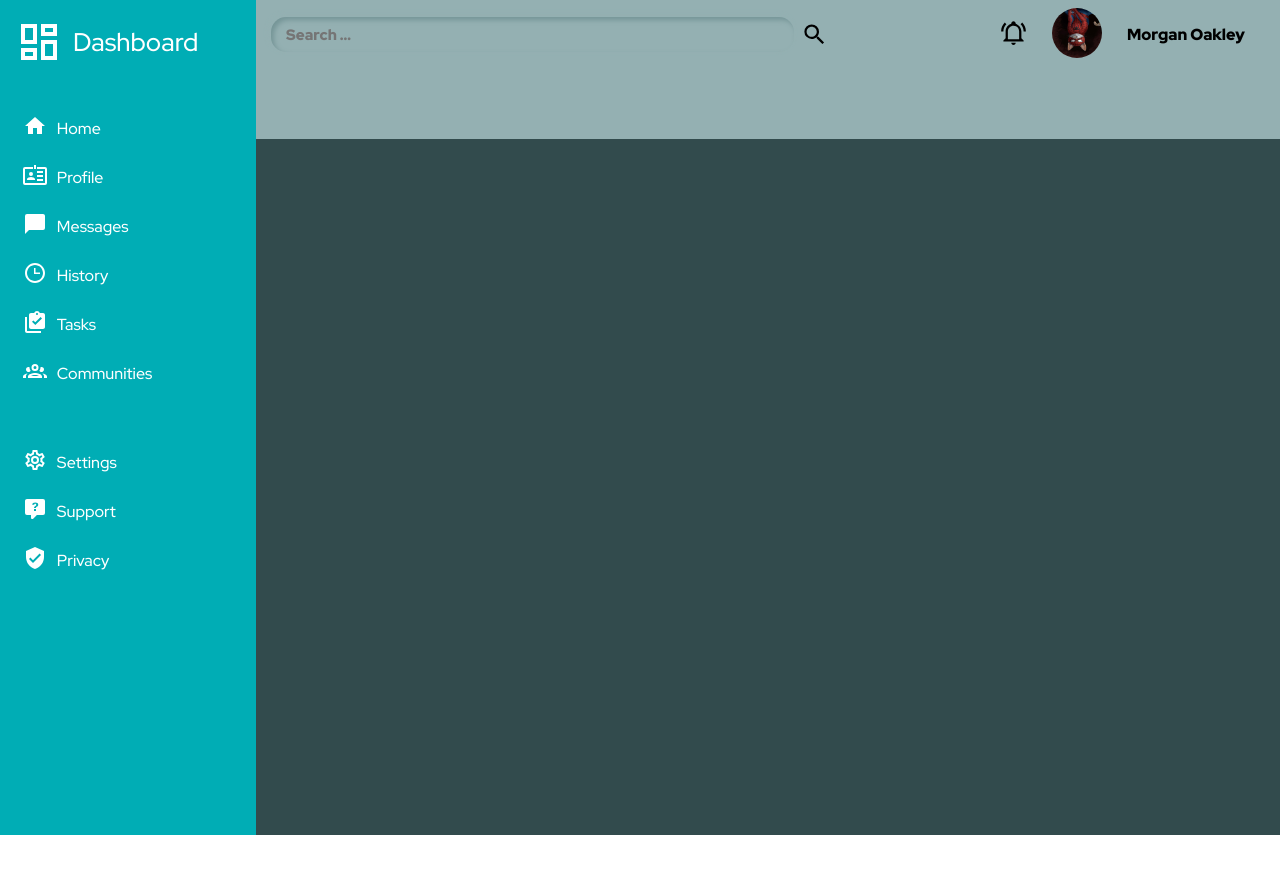
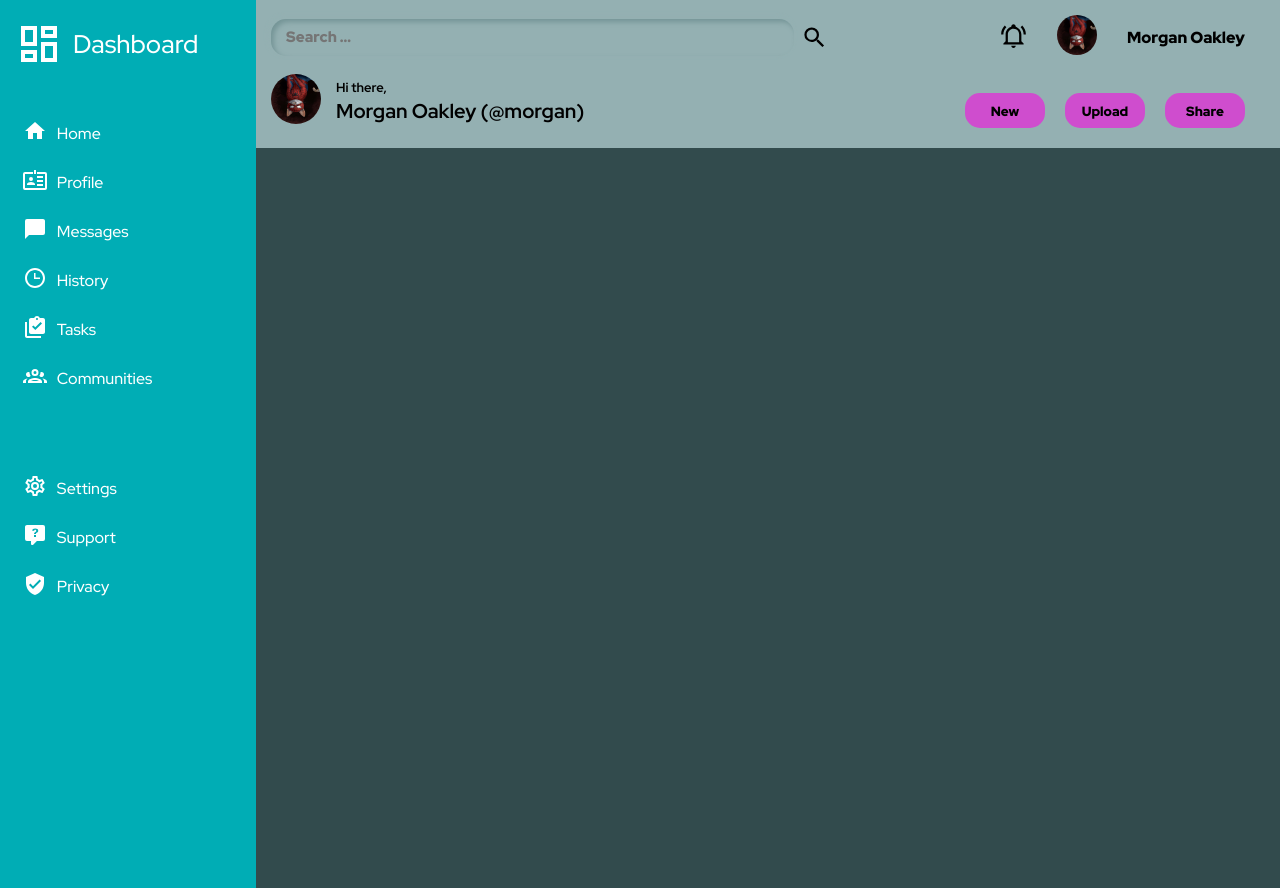
Before and after one commit to Nicolay112358/Admin-Dashboard, a plain HTML site: page index.html in a window 1280 px wide. Before the commit the page ends 835 px from the top, so only its background shows below. Drawn offline with Linux system fonts and the light colour scheme.

Commit message:
added content in header area (second string)

```diff
--- a/index.html
+++ b/index.html
@@ -103,6 +103,20 @@
                     <p>Morgan Oakley</p>
                 </div>
             </div>
+            <div class="user-feald">
+                <div class="avata-palce">
+                    <img src="./img/avata-img/kot_Spider-man_7318.jpg" alt="Avatar's of user">
+                </div>
+                <div class="user">
+                    <p class="user-text">Hi there,</p>
+                    <p class="user-name">Morgan Oakley (@morgan)</p>
+                </div>
+            </div>
+            <div class="button-area">
+                <button> <a href="">New</a> </button>
+                <button> <a href="">Upload</a> </button>
+                <button> <a href="">Share</a> </button>
+            </div>
         </div>
         <div class="main-contant">
 
--- a/style.css
+++ b/style.css
@@ -140,19 +140,82 @@
     display: flex;
     justify-content: flex-end;
     align-items: center;
-    gap: 25px;
+    gap: 30px;
 }
 
-.name-feald p {
+.name-feald p,
+.user {
     font-family: 'Red Hat Display', sans-serif;
     font-weight: 900;
-    /* color: #FFE8D2; */
 }
 
 .avata-img {
+    height: 40px;
+    width: 40px;
+    border-radius: 100%;
+}
+
+.user-feald {
+    grid-row: 2 / 3;
+    grid-column: 1 / 2;
+    display: grid;
+    grid-template-rows: 1fr 2fr;
+    grid-template-columns: 65px 8fr;
+    margin-bottom: 20px;
+}
+
+.avata-palce {
+    grid-column: 1 / 2;
+    grid-row: 1 / 3;
+    align-self: center;
+}
+
+.avata-palce img {
     height: 50px;
     width: 50px;
     border-radius: 100%;
+}
+
+.user {
+    grid-column: 2 / 3;
+    grid-row: 1 / 3;
+    align-self: center;
+    font-weight: 700;
+}
+
+.user-text {
+    font-size: 13px;
+    padding-bottom: 2px;
+}
+
+.user-name {
+    font-size: 20px;
+}
+
+.button-area {
+    grid-row: 2 / 3;
+    grid-column: 2 / 2;
+    display: flex;
+    justify-content: flex-end;
+    align-items: flex-end;
+    margin-bottom: 20px;
+    gap: 20px;
+}
+
+.button-area button {
+    width: 80px;
+    height: 35px;
+    border: 0;
+    background-color: #CF4DCE;
+    border-radius: 15px;
+    font-family: 'Red Hat Display', sans-serif;
+    text-align: center;
+}
+
+.button-area button a {
+    color: black;
+    font-weight: 800;
+    text-decoration: none;
 }
 
 .main-contant {
```
